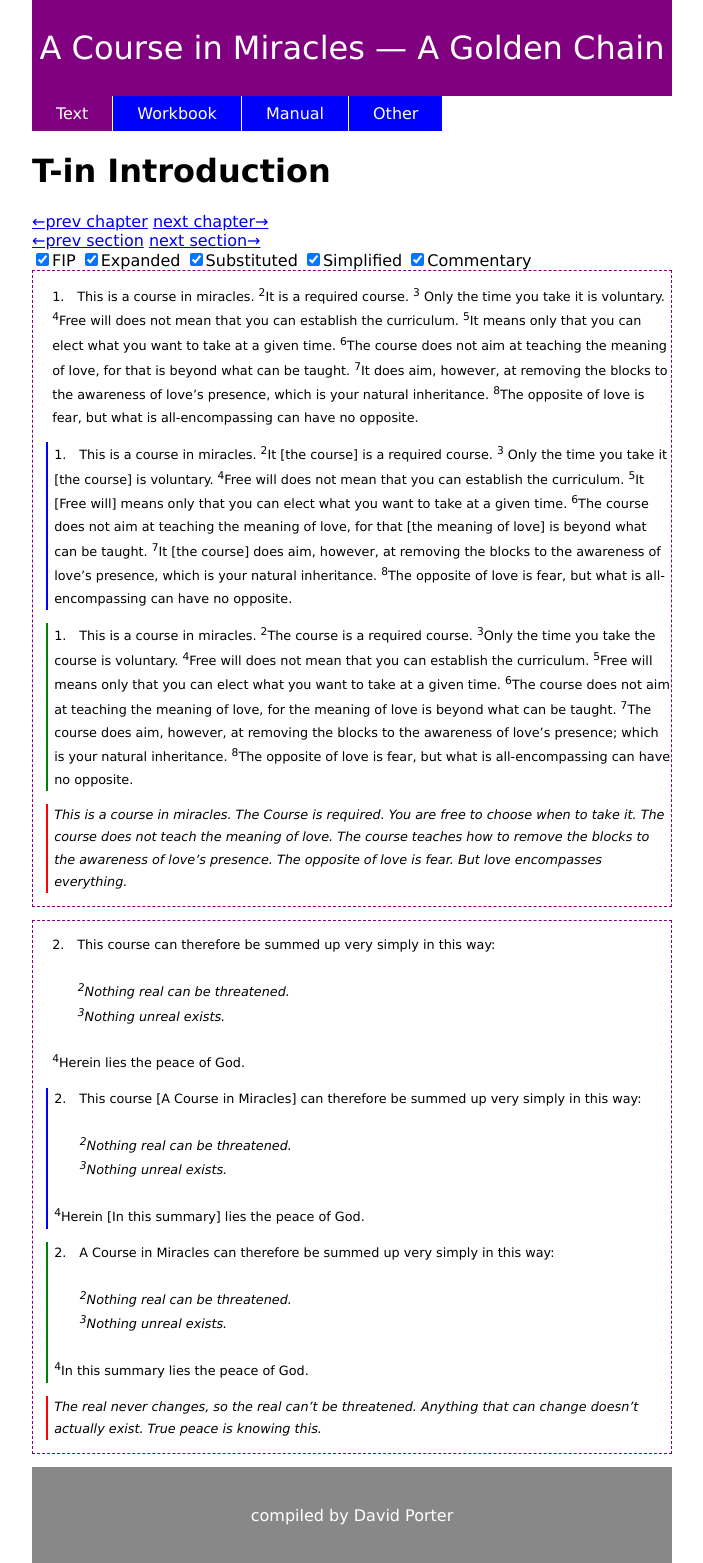
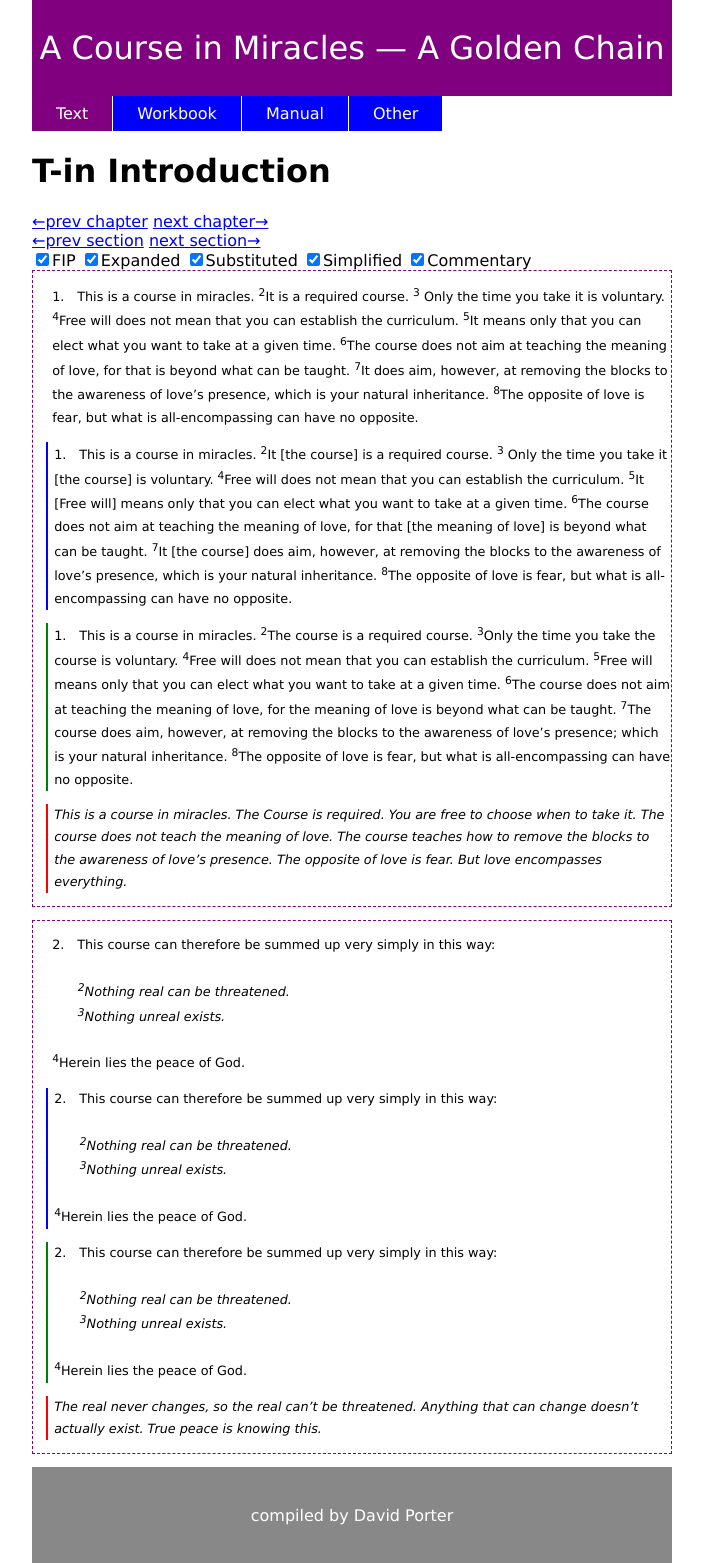
Before and after one commit to wdporter/acim, a Jekyll site: the page built from text/in/index.html, in a window 1280 px wide. Shown: the whole page, without its empty margins (288-991 px from the left). Built offline with Jekyll 4.4.1, drawn with Linux system fonts in a browser that asks for light colours.

Commit message:
Less expansions

```diff
--- a/text/in/index.html
+++ b/text/in/index.html
@@ -19,7 +19,15 @@ next-section: /text/1/i
 		<sup>7</sup>It does aim, however, at removing the blocks to the awareness of love’s presence, which is your natural inheritance.
 		<sup>8</sup>The opposite of love is fear, but what is all-encompassing can have no opposite.</p>
 
-  <p class=expanded>1.&emsp;This is a course in miracles. <sup>2</sup>It [the course] is a required course. <sup>3</sup> Only the time you take it [the course] is voluntary. <sup>4</sup>Free will does not mean that you can establish the curriculum. <sup>5</sup>It [Free will] means only that you can elect what you want to take at a given time. <sup>6</sup>The course does not aim at teaching the meaning of love, for that [the meaning of love] is beyond what can be taught. <sup>7</sup>It [the course] does aim, however, at removing the blocks to the awareness of love’s presence, which is your natural inheritance. <sup>8</sup>The opposite of love is fear, but what is all-encompassing can have no opposite.</p>
+  <p class=expanded>
+		1.&emsp;This is a course in miracles.
+		<sup>2</sup>It [the course] is a required course.
+		<sup>3</sup> Only the time you take it [the course] is voluntary.
+		<sup>4</sup>Free will does not mean that you can establish the curriculum.
+		<sup>5</sup>It [Free will] means only that you can elect what you want to take at a given time.
+		<sup>6</sup>The course does not aim at teaching the meaning of love, for that [the meaning of love] is beyond what can be taught.
+		<sup>7</sup>It [the course] does aim, however, at removing the blocks to the awareness of love’s presence, which is your natural inheritance.
+		<sup>8</sup>The opposite of love is fear, but what is all-encompassing can have no opposite.</p>
 
   <p class=substituted>1.&emsp;This is a course in miracles. <sup>2</sup>The course is a required course. <sup>3</sup>Only the time you take the course is voluntary. <sup>4</sup>Free will does not mean that you can establish the curriculum. <sup>5</sup>Free will means only that you can elect what you want to take at a given time. <sup>6</sup>The course does not aim at teaching the meaning of love, for the meaning of love is beyond what can be taught. <sup>7</sup>The course does aim, however, at removing the blocks to the awareness of love’s presence; which is your natural inheritance. <sup>8</sup>The opposite of love is fear, but what is all-encompassing can have no opposite.</p>
 
@@ -48,22 +56,22 @@ next-section: /text/1/i
 	<sup>4</sup>Herein lies the peace of God.</p>
 
 	<p class=expanded>
-		2.&emsp;This course [A Course in Miracles] can therefore be summed up very simply in this way:<span class=course-quote>
+		2.&emsp;This course can therefore be summed up very simply in this way:<span class=course-quote>
 
 &emsp;&emsp;<sup>2</sup>Nothing real can be threatened.
 &emsp;&emsp;<sup>3</sup>Nothing unreal exists.</em>
 
 </span>
-	<sup>4</sup>Herein [In this summary] lies the peace of God.</p>
+	<sup>4</sup>Herein lies the peace of God.</p>
 
 	<p class=substituted>
-		2.&emsp;A Course in Miracles can therefore be summed up very simply in this way:<span class=course-quote>
+		2.&emsp;This course can therefore be summed up very simply in this way:<span class=course-quote>
 
 &emsp;&emsp;<sup>2</sup>Nothing real can be threatened.
 &emsp;&emsp;<sup>3</sup>Nothing unreal exists.
 
 </span>
-	<sup>4</sup>In this summary lies the peace of God.</p>
+	<sup>4</sup>Herein lies the peace of God.</p>
 
 	<p class=simplified>The real never changes, so the real can’t be threatened. Anything that can change doesn’t actually exist. True peace is knowing this.</p>
 
```
